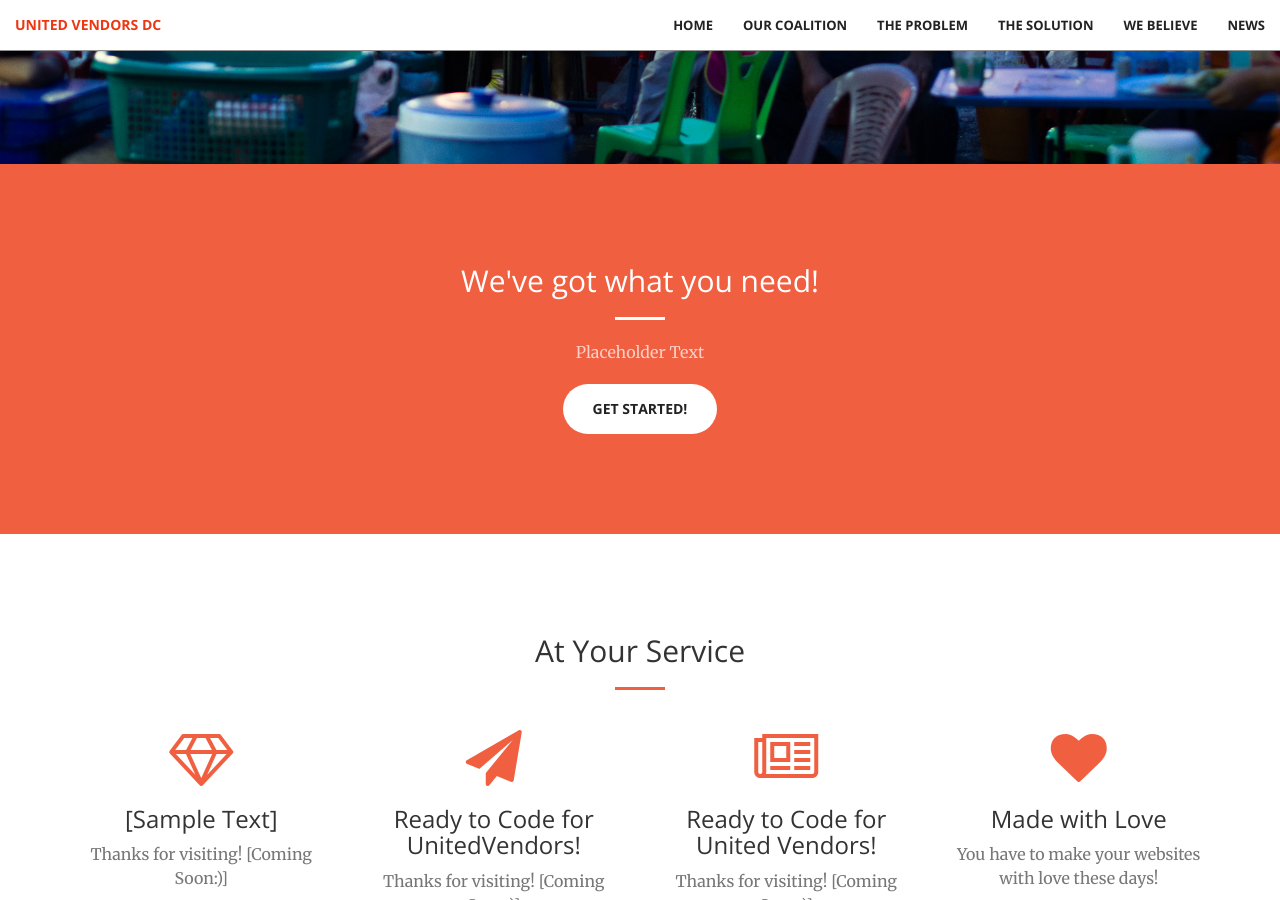
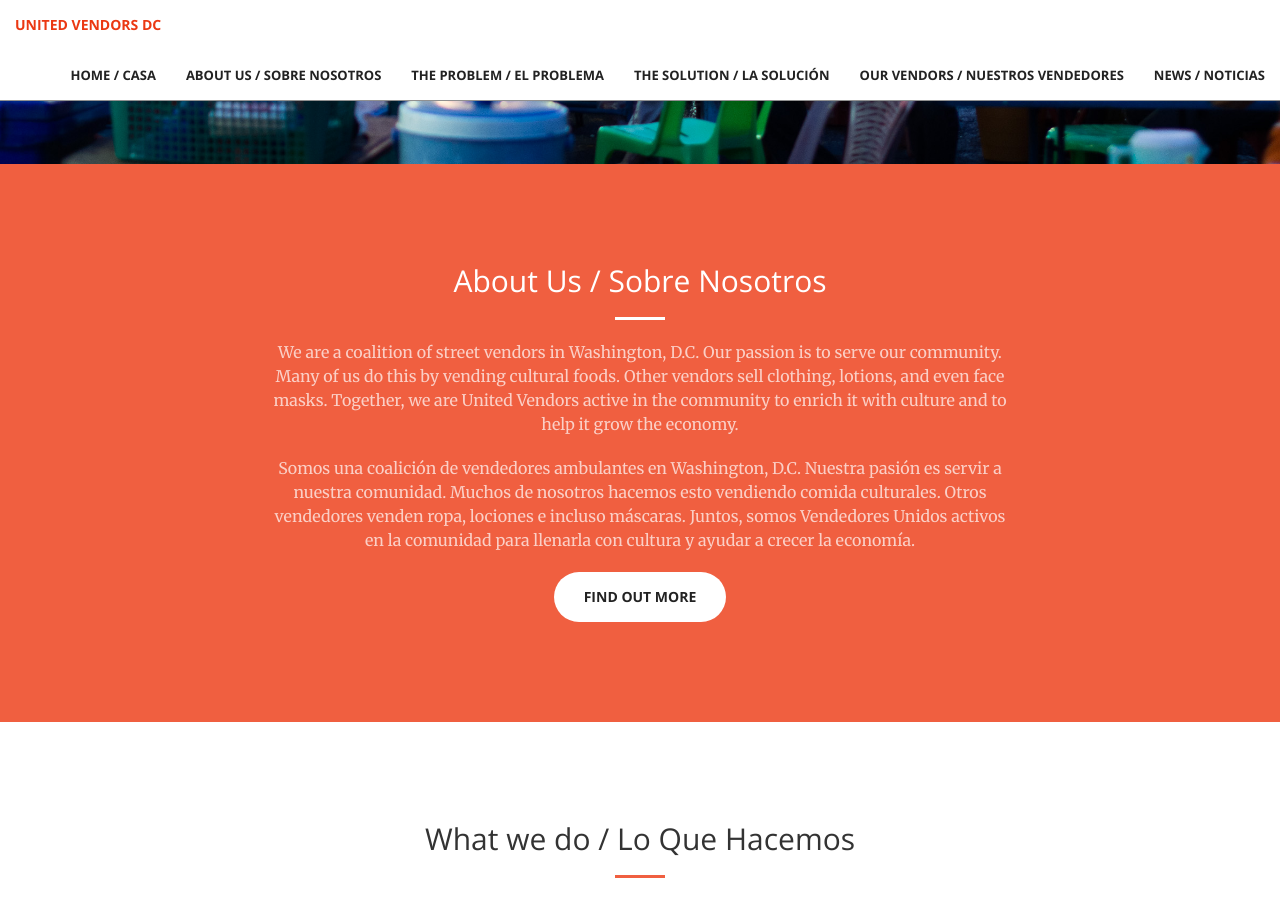
Before and after one commit to UnitedVendorsDC/unitedvendorsdc.github.io, a Jekyll site: the page built from index.html, in a window 1280 px wide and 900 px high, scrolled down 736 px. Built offline with Jekyll 4.4.1, drawn with Linux system fonts in a browser that asks for light colours; some of the changed text lies outside the part shown.

Commit message:
content added to the front page

```diff
--- a/_includes/aside.html
+++ b/_includes/aside.html
@@ -1,8 +1,9 @@
   <aside class="bg-dark">
       <div class="container text-center">
           <div class="call-to-action">
-              <h2>Placeholder Text</h2>
-              <a href="#" class="btn btn-default btn-xl wow tada">Download Now!</a>
+              <h2>Full report / El Reporte Completo</h2>
+              <a href="#" class="btn btn-default btn-xl wow tada">Download now / Descargar Ahora
+            </a>
           </div>
       </div>
   </aside>
--- a/_includes/call-to-action.html
+++ b/_includes/call-to-action.html
@@ -2,10 +2,11 @@
     <div class="container">
         <div class="row">
             <div class="col-lg-8 col-lg-offset-2 text-center">
-                <h2 class="section-heading">We've got what you need!</h2>
+                <h2 class="section-heading">About Us / Sobre Nosotros</h2>
                 <hr class="light">
-                <p class="text-faded">Placeholder Text</p>
-                <a href="#" class="btn btn-default btn-xl">Get Started!</a>
+                <p class="text-faded">We are a coalition of street vendors in Washington, D.C. Our passion is to serve our community. Many of us do this by vending cultural foods. Other vendors sell clothing, lotions, and even face masks. Together, we are United Vendors active in the community to enrich it with culture and to help it grow the economy.</p>
+                <p class="text-faded">Somos una coalición de vendedores ambulantes en Washington, D.C. Nuestra pasión es servir a nuestra comunidad. Muchos de nosotros hacemos esto vendiendo comida culturales. Otros vendedores venden ropa, lociones e incluso máscaras. Juntos, somos Vendedores Unidos activos en la comunidad para llenarla con cultura y ayudar a crecer la economía.</p>
+                <a href="#" class="btn btn-default btn-xl">Find out more</a>
             </div>
         </div>
     </div>
--- a/_includes/contact.html
+++ b/_includes/contact.html
@@ -3,8 +3,8 @@
         <div class="row">
             <div class="col-lg-8 col-lg-offset-2 text-center">
                 <h2 class="section-heading">Questions? Comments? Concerns?</h2>
+                <h2 class="section-heading">Preguntas, Comentos, o Pensamientos?</h2>
                 <hr class="primary">
-                <p>Placeholder Text</p>
             </div>
         <div class="col-lg-2 col-lg-offset-2 text-center">
             <a href="https://twitter.com/{{ site.twitter_username }}">
--- a/_includes/nav.html
+++ b/_includes/nav.html
@@ -15,12 +15,12 @@
         <div class="collapse navbar-collapse" id="bs-example-navbar-collapse-1">
             <ul class="nav navbar-nav navbar-right">
                 <!-- <li><a class="page-scroll" href="#about">About</a></li> -->
-	        	<li><a href="/">Home</a></li>
-		        <li><a href="ourCoalition.html">Our Coalition</a></li>
-	        	<li><a href="theProblem.html">The Problem</a></li>
-				<li><a href="theSolution.html">The Solution</a></li>
-				<li><a href="weBelieve.html">We Believe</a></li>
-				<li><a href="news.html">News</a></li>
+	        	<li><a href="/">Home / Casa</a></li>
+		        <li><a href="ourCoalition.html">About Us / Sobre Nosotros</a></li>
+	        	<li><a href="theProblem.html">The Problem / El Problema</a></li>
+				<li><a href="theSolution.html">The Solution / La Solución</a></li>
+				<li><a href="weBelieve.html">Our Vendors / Nuestros Vendedores</a></li>
+				<li><a href="news.html">News / Noticias</a></li>
 
             </ul>
         </div>
--- a/_includes/portfolio.html
+++ b/_includes/portfolio.html
@@ -1,4 +1,14 @@
 <section class="no-padding" id="portfolio">
+    <div class="container">
+        <div class="row">
+            <div class="col-lg-12 text-center">
+                <h2 class="section-heading">Our Vendors / Nuestros Vendedores
+                </h2>
+                <hr class="primary">
+            </div>
+        </div>
+    </div>
+
     <div class="container-fluid">
         <div class="row no-gutter">
             <div class="col-lg-4 col-sm-6">
@@ -6,11 +16,11 @@
                     <img src="img/portfolio/1.jpg" class="img-responsive" alt="">
                     <div class="portfolio-box-caption">
                         <div class="portfolio-box-caption-content">
-                            <div class="project-category text-faded">
-                                [Coming soon]
-                            </div>
+                            <!--<div class="project-category text-faded">
+                                Rasul
+                            </div>-->
                             <div class="project-name">
-                               [Coming Soon:)]
+                                Rasul
                             </div>
                         </div>
                     </div>
@@ -21,11 +31,11 @@
                     <img src="img/portfolio/2.jpg" class="img-responsive" alt="">
                     <div class="portfolio-box-caption">
                         <div class="portfolio-box-caption-content">
-                            <div class="project-category text-faded">
-                                Category 1
-                            </div>
+                            <!--<div class="project-category text-faded">
+                                Santiaga
+                            </div>-->
                             <div class="project-name">
-                                 [Coming Soon:)]
+                                Santiaga
                             </div>
                         </div>
                     </div>
@@ -36,11 +46,11 @@
                     <img src="img/portfolio/3.jpg" class="img-responsive" alt="">
                     <div class="portfolio-box-caption">
                         <div class="portfolio-box-caption-content">
-                            <div class="project-category text-faded">
-                                Category 2
-                            </div>
+                            <!--<div class="project-category text-faded">
+                                Mary
+                            </div>-->
                             <div class="project-name">
-                                 [Coming Soon:)]
+                                Mary
                             </div>
                         </div>
                     </div>
@@ -51,11 +61,11 @@
                     <img src="img/portfolio/4.jpg" class="img-responsive" alt="">
                     <div class="portfolio-box-caption">
                         <div class="portfolio-box-caption-content">
-                            <div class="project-category text-faded">
-                                Category 3
-                            </div>
+                            <!--<div class="project-category text-faded">
+                                Maria
+                            </div>-->
                             <div class="project-name">
-                                 [Coming Soon:)]
+                                Maria
                             </div>
                         </div>
                     </div>
@@ -66,11 +76,11 @@
                     <img src="img/portfolio/5.jpg" class="img-responsive" alt="">
                     <div class="portfolio-box-caption">
                         <div class="portfolio-box-caption-content">
-                            <div class="project-category text-faded">
-                                Category 4
-                            </div>
+                            <!--<div class="project-category text-faded">
+                                Aloisa
+                            </div>-->
                             <div class="project-name">
-                                 [Coming Soon:)]
+                                Aloisa
                             </div>
                         </div>
                     </div>
@@ -81,19 +91,31 @@
                     <img src="img/portfolio/6.jpg" class="img-responsive" alt="">
                     <div class="portfolio-box-caption">
                         <div class="portfolio-box-caption-content">
-                            <div class="project-category text-faded">
-                                Category 5
-                            </div>
+                            <!--<div class="project-category text-faded">
+                                Jair
+                            </div>-->
                             <div class="project-name">
-                                [Coming Soon:)]
+                                Jair
                             </div>
                         </div>
                     </div>
                 </a>
             </div>
+
+
+
+            <!-- Map Box temporarily here -->>
+            <div class="container">
+                <div class="row">
+                    <div class="col-lg-12 text-center">
+                        <h2 class="section-heading">Enforcement Data Map / Mapa de Datos de Ejecución</h2>
+                        <hr class="primary">
+                    </div>
+                </div>
+            </div>
+
             <div class="col-lg-4 col-sm-6">
                 <a href="#" class="portfolio-box">
-                    <h1> Enforcement data map </h1>
                     <div class='tableauPlaceholder' id='viz1604989008968' style='position: relative'>
 		<noscript>
 			<a href='#'>
--- a/_includes/services.html
+++ b/_includes/services.html
@@ -2,7 +2,7 @@
     <div class="container">
         <div class="row">
             <div class="col-lg-12 text-center">
-                <h2 class="section-heading">At Your Service</h2>
+                <h2 class="section-heading">What we do / Lo Que Hacemos</h2>
                 <hr class="primary">
             </div>
         </div>
@@ -12,29 +12,29 @@
             <div class="col-lg-3 col-md-6 text-center">
                 <div class="service-box">
                     <i class="fa fa-4x fa-diamond wow bounceIn text-primary"></i>
-                    <h3>[Sample Text]</h3>
-                    <p class="text-muted">Thanks for visiting! [Coming Soon:)]</p>
+                    <h3>Sign the petition / Firme Nuestra Petición </h3>
+                    <p class="text-muted">Short Description</p>
                 </div>
             </div>
             <div class="col-lg-3 col-md-6 text-center">
                 <div class="service-box">
                     <i class="fa fa-4x fa-paper-plane wow bounceIn text-primary" data-wow-delay=".1s"></i>
-                    <h3>Ready to Code for UnitedVendors!</h3>
-                    <p class="text-muted">Thanks for visiting! [Coming Soon:)]</p>
+                    <h3>Read the Report / Lee Nuestro Reporte</h3>
+                    <p class="text-muted">Short Description</p>
                 </div>
             </div>
             <div class="col-lg-3 col-md-6 text-center">
                 <div class="service-box">
                     <i class="fa fa-4x fa-newspaper-o wow bounceIn text-primary" data-wow-delay=".2s"></i>
-                    <h3>Ready to Code for United Vendors!</h3>
-                    <p class="text-muted">Thanks for visiting! [Coming Soon:)]</p>
+                    <h3>Read our News / Lee Nuestras Noticias</h3>
+                    <p class="text-muted">Short Description</p>
                 </div>
             </div>
             <div class="col-lg-3 col-md-6 text-center">
                 <div class="service-box">
                     <i class="fa fa-4x fa-heart wow bounceIn text-primary" data-wow-delay=".3s"></i>
-                    <h3>Made with Love</h3>
-                    <p class="text-muted">You have to make your websites with love these days!</p>
+                    <h3>Learn our Mission / Aprende Nuestra Misión </h3>
+                    <p class="text-muted">Short Description</p>
                 </div>
             </div>
         </div>
```
